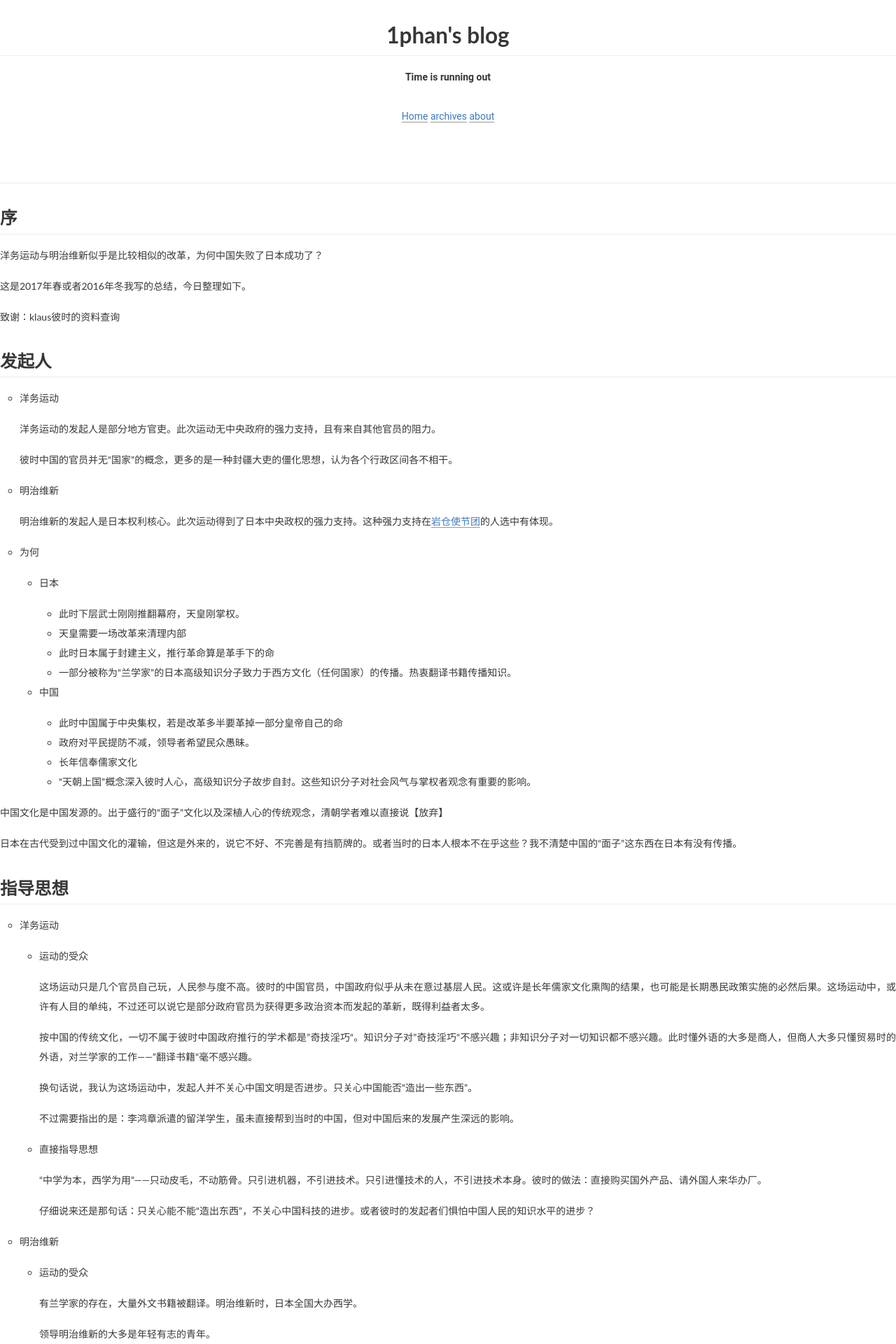
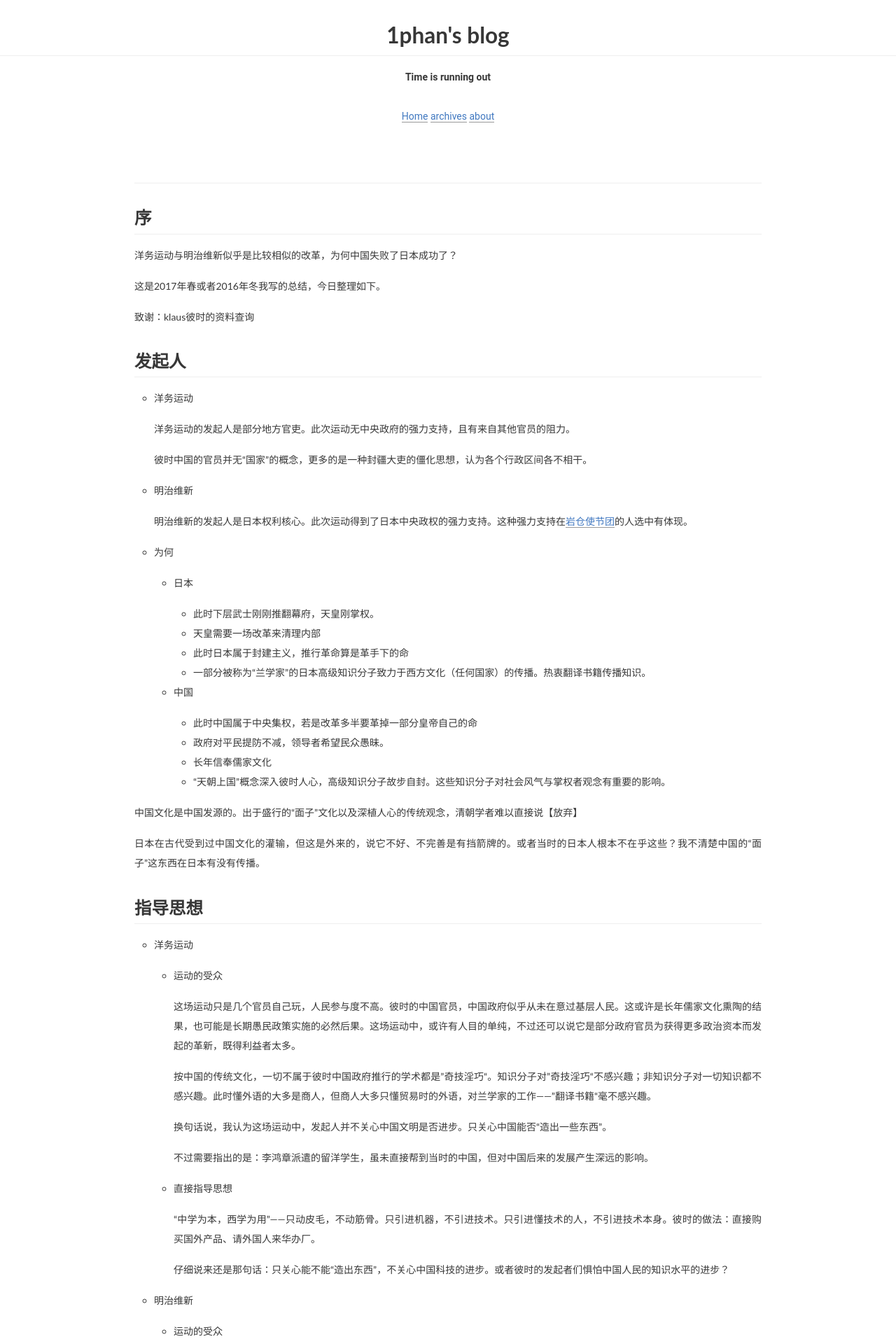
Before and after one commit to Gao-Chuan/blog, a Django app: template templates/archives/posts/ywydymzwx.html in a window 1280 px wide. Shown: the top 1920 px of the page at 70% size. Run offline with Django 3.2, Linux system fonts and the light colour scheme; the template is opened without the code that fills it, so the values that code supplies are empty.

Commit message:
looks worse change the code back

```diff
--- a/templates/archives/archives.html
+++ b/templates/archives/archives.html
@@ -7,10 +7,12 @@
         <link href="{% static "css/betterText.css"%}" rel="stylesheet" type="text/css">
     </head>
     <div id="posts" class="posts-expand">
+        <div class="main-inner">
             <h1 class="post-title" itemprop="name headline">{{ name }}</h1>
             <div class="post-body">
                 {% block paper %}
                 {% endblock %}
             </div>
+        </div>
     </div>
 {% endblock %}
```
